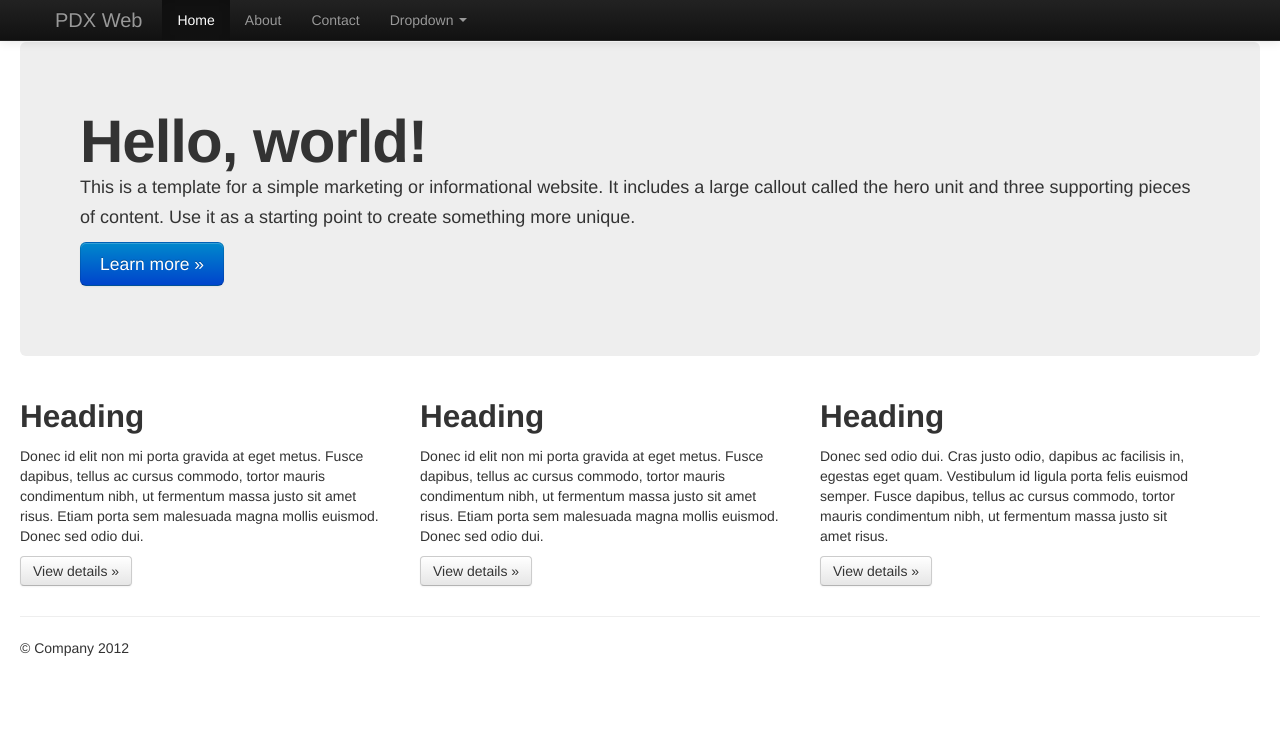
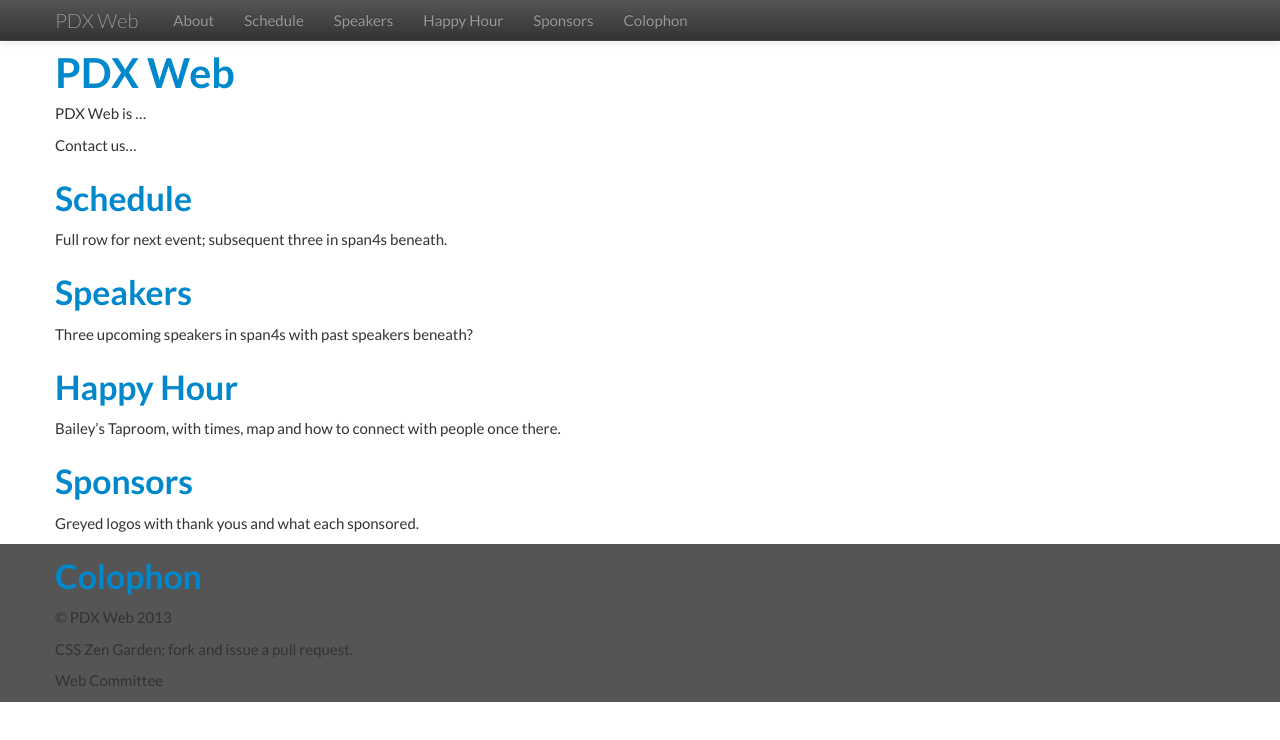
Before and after one commit to pdxweb/pdxweb.github.com, a plain HTML site: page index.html in a window 1280 px wide. Drawn offline with nearby package versions, Linux system fonts and the light colour scheme.

Commit message:
some basics from the wiki notes

```diff
--- a/index.html
+++ b/index.html
@@ -9,7 +9,7 @@
     <title>PDX Web</title>
     <meta name="description" content="">
     <meta name="viewport" content="width=device-width">
-    <link rel="stylesheet" href="/css/main.css">
+    <link rel="stylesheet" href="css/main.css">
     <script src="/js/vendor/modernizr-2.6.2-respond-1.1.0.min.js"></script>
   </head>
   <body>
@@ -21,75 +21,94 @@
     <div class="navbar navbar-inverse navbar-fixed-top">
       <div class="navbar-inner">
         <div class="container">
-          <a class="btn btn-navbar" data-toggle="collapse" data-target=".nav-collapse">
-            <span class="icon-bar"></span>
-            <span class="icon-bar"></span>
-            <span class="icon-bar"></span>
-          </a>
           <a class="brand" href="/">PDX Web</a>
           <div class="nav-collapse collapse">
             <ul class="nav">
-                <li class="active"><a href="#">Home</a></li>
-                <li><a href="#about">About</a></li>
-                <li><a href="#contact">Contact</a></li>
-                <li class="dropdown">
-                    <a href="#" class="dropdown-toggle" data-toggle="dropdown">Dropdown <b class="caret"></b></a>
-                    <ul class="dropdown-menu">
-                        <li><a href="#">Action</a></li>
-                        <li><a href="#">Another action</a></li>
-                        <li><a href="#">Something else here</a></li>
-                        <li class="divider"></li>
-                        <li class="nav-header">Nav header</li>
-                        <li><a href="#">Separated link</a></li>
-                        <li><a href="#">One more separated link</a></li>
-                    </ul>
-                </li>
+              <li><a href="#about">About</a></li>
+              <li><a href="#schedule">Schedule</a></li>
+              <li><a href="#speakers">Speakers</a></li>
+              <li><a href="#happy-hour">Happy Hour</a></li>
+              <li><a href="#sponsors">Sponsors</a></li>
+              <li><a href="#colophon">Colophon</a></li>
             </ul>
           </div>
         </div>
       </div>
     </div>
 
-      <div class="container-fluid">
+    <header id="about" class="section">
+      <div class="container">
+        <div class="row">
+          <div class="span12">
+            <h1><a href="/">PDX Web</a></h1>
+            <p>PDX Web is &hellip;</p>
+            <p>Contact us&hellip;</p>
+          </div>
+        </div>
+      </div>
+    </header>
 
-          <!-- Main hero unit for a primary marketing message or call to action -->
-          <div class="hero-unit">
-              <h1>Hello, world!</h1>
-              <p>This is a template for a simple marketing or informational website. It includes a large callout called the hero unit and three supporting pieces of content. Use it as a starting point to create something more unique.</p>
-              <p><a class="btn btn-primary btn-large">Learn more &raquo;</a></p>
+    <div id="schedule" class="section">
+      <div class="container">
+        <div class="row">
+          <div class="span12">
+            <h2><a href="/">Schedule</a></h2>
+            <p>Full row for next event; subsequent three in span4s beneath.</p>
           </div>
+        </div>
+      </div>
+    </div>
 
-          <!-- Example row of columns -->
-          <div class="row">
-              <div class="span4">
-                  <h2>Heading</h2>
-                  <p>Donec id elit non mi porta gravida at eget metus. Fusce dapibus, tellus ac cursus commodo, tortor mauris condimentum nibh, ut fermentum massa justo sit amet risus. Etiam porta sem malesuada magna mollis euismod. Donec sed odio dui. </p>
-                  <p><a class="btn" href="#">View details &raquo;</a></p>
-              </div>
-              <div class="span4">
-                  <h2>Heading</h2>
-                  <p>Donec id elit non mi porta gravida at eget metus. Fusce dapibus, tellus ac cursus commodo, tortor mauris condimentum nibh, ut fermentum massa justo sit amet risus. Etiam porta sem malesuada magna mollis euismod. Donec sed odio dui. </p>
-                  <p><a class="btn" href="#">View details &raquo;</a></p>
-             </div>
-              <div class="span4">
-                  <h2>Heading</h2>
-                  <p>Donec sed odio dui. Cras justo odio, dapibus ac facilisis in, egestas eget quam. Vestibulum id ligula porta felis euismod semper. Fusce dapibus, tellus ac cursus commodo, tortor mauris condimentum nibh, ut fermentum massa justo sit amet risus.</p>
-                  <p><a class="btn" href="#">View details &raquo;</a></p>
-              </div>
+    <div id="speakers" class="section">
+      <div class="container">
+        <div class="row">
+          <div class="span12">
+            <h2><a href="/">Speakers</a></h2>
+            <p>Three upcoming speakers in span4s with past speakers beneath?</p>
           </div>
+        </div>
+      </div>
+    </div>
 
-          <hr>
+    <div id="happy-hour" class="section">
+      <div class="container">
+        <div class="row">
+          <div class="span12">
+            <h2><a href="/">Happy Hour</a></h2>
+            <p>Bailey’s Taproom, with times, map and how to connect with people once there.</p>
+          </div>
+        </div>
+      </div>
+    </div>
 
-          <footer>
-              <p>&copy; Company 2012</p>
-          </footer>
+    <div id="sponsors" class="section">
+      <div class="container">
+        <div class="row">
+          <div class="span12">
+            <h2><a href="/">Sponsors</a></h2>
+            <p>Greyed logos with thank yous and what each sponsored.</p>
+          </div>
+        </div>
+      </div>
+    </div>
 
-      </div> <!-- /container -->
+    <footer id="colophon" class="section">
+      <div class="container">
+        <div class="row">
+          <div class="span12">
+            <h2><a href="/">Colophon</a></h2>
+            <p>&copy; PDX Web 2013</p>
+            <p>CSS Zen Garden; fork and issue a pull request.</p>
+            <p>Web Committee</p>
+          </div>
+        </div>
+      </div>
+    </footer>
 
     <script src="//ajax.googleapis.com/ajax/libs/jquery/1.9.1/jquery.min.js"></script>
-    <script>window.jQuery || document.write('<script src="/js/vendor/jquery-1.9.1.min.js"><\/script>')</script>
-    <script src="/js/vendor/bootstrap.min.js"></script>
-    <script src="/js/main.js"></script>
+    <script>window.jQuery || document.write('<script src="js/vendor/jquery-1.9.1.min.js"><\/script>')</script>
+    <script src="js/vendor/bootstrap.min.js"></script>
+    <script src="js/main.js"></script>
     <script>
       var _gaq=[['_setAccount','UA-XXXXX-X'],['_trackPageview']];
       (function(d,t){var g=d.createElement(t),s=d.getElementsByTagName(t)[0];
--- a/less/main.less
+++ b/less/main.less
@@ -1,7 +1,43 @@
+
+/*  Google Font Load: Three weights of Lato
+ *  Loaded prior to Bootstrap so that we can reference Lato
+ *  in less/vendor/bootstrap/variables.less */
+
+@import url(http://fonts.googleapis.com/css?family=Lato:300,400,700);
+
+/*  Bootstrap Less Files
+ *  Added here so that we can customize the variables prior to
+ *  compiling the less into css. */
 
 @import "vendor/bootstrap/bootstrap.less";
 @import "vendor/bootstrap/responsive.less";
 
+/*  And now, our styles... */
+
 body {
-  padding: 3em 0;
+  padding-top: 40px;
 }
+
+#about {
+  background-color: white;
+}
+
+#schedule {
+  background-color: white;
+}
+
+#speakers {
+  background-color: white;
+}
+
+#happy-hour {
+  background-color: white;
+}
+
+#sponsors {
+  background-color: white;
+}
+
+#colophon {
+  background-color: @gray;
+}
--- a/less/vendor/bootstrap/variables.less
+++ b/less/vendor/bootstrap/variables.less
@@ -44,17 +44,17 @@
 
 // Typography
 // -------------------------
-@sansFontFamily:        "Helvetica Neue", Helvetica, Arial, sans-serif;
+@sansFontFamily:        Lato, "Helvetica Neue", Helvetica, Arial, sans-serif;
 @serifFontFamily:       Georgia, "Times New Roman", Times, serif;
 @monoFontFamily:        Monaco, Menlo, Consolas, "Courier New", monospace;
 
-@baseFontSize:          14px;
+@baseFontSize:          15px;
 @baseFontFamily:        @sansFontFamily;
-@baseLineHeight:        20px;
+@baseLineHeight:        21px;
 @altFontFamily:         @serifFontFamily;
 
 @headingsFontFamily:    inherit; // empty to use BS default, @baseFontFamily
-@headingsFontWeight:    bold;    // instead of browser default, bold
+@headingsFontWeight:    700;    // instead of browser default, bold
 @headingsColor:         inherit; // empty to use BS default, @textColor
 
 
@@ -71,7 +71,7 @@
 @paddingMini:           0 6px;   // 22px
 
 @baseBorderRadius:      4px;
-@borderRadiusLarge:     6px;
+@borderRadiusLarge:     5px;
 @borderRadiusSmall:     3px;
 
 
@@ -151,8 +151,8 @@
 
 // Sprite icons path
 // -------------------------
-@iconSpritePath:          "/img/glyphicons-halflings.png";
-@iconWhiteSpritePath:     "/img/glyphicons-halflings-white.png";
+@iconSpritePath:          "../img/glyphicons-halflings.png";
+@iconWhiteSpritePath:     "../img/glyphicons-halflings-white.png";
 
 
 // Input placeholder text color
@@ -195,9 +195,9 @@
 @navbarBrandColor:                @navbarLinkColor;
 
 // Inverted navbar
-@navbarInverseBackground:                #111111;
-@navbarInverseBackgroundHighlight:       #222222;
-@navbarInverseBorder:                    #252525;
+@navbarInverseBackground:                #333333;
+@navbarInverseBackgroundHighlight:       #555555;
+@navbarInverseBorder:                    #444444;
 
 @navbarInverseText:                      @grayLight;
 @navbarInverseLinkColor:                 @grayLight;
```
Also changed, not shown: css/main.css.
